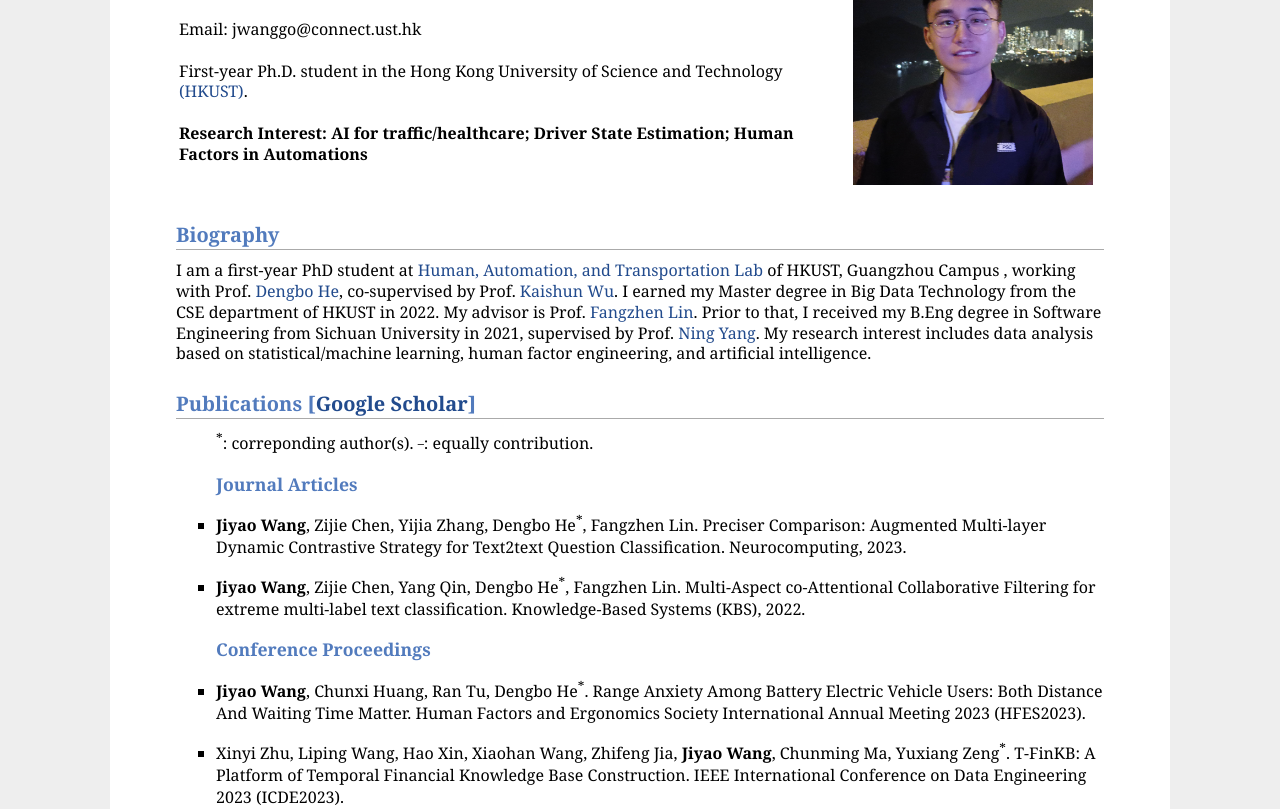
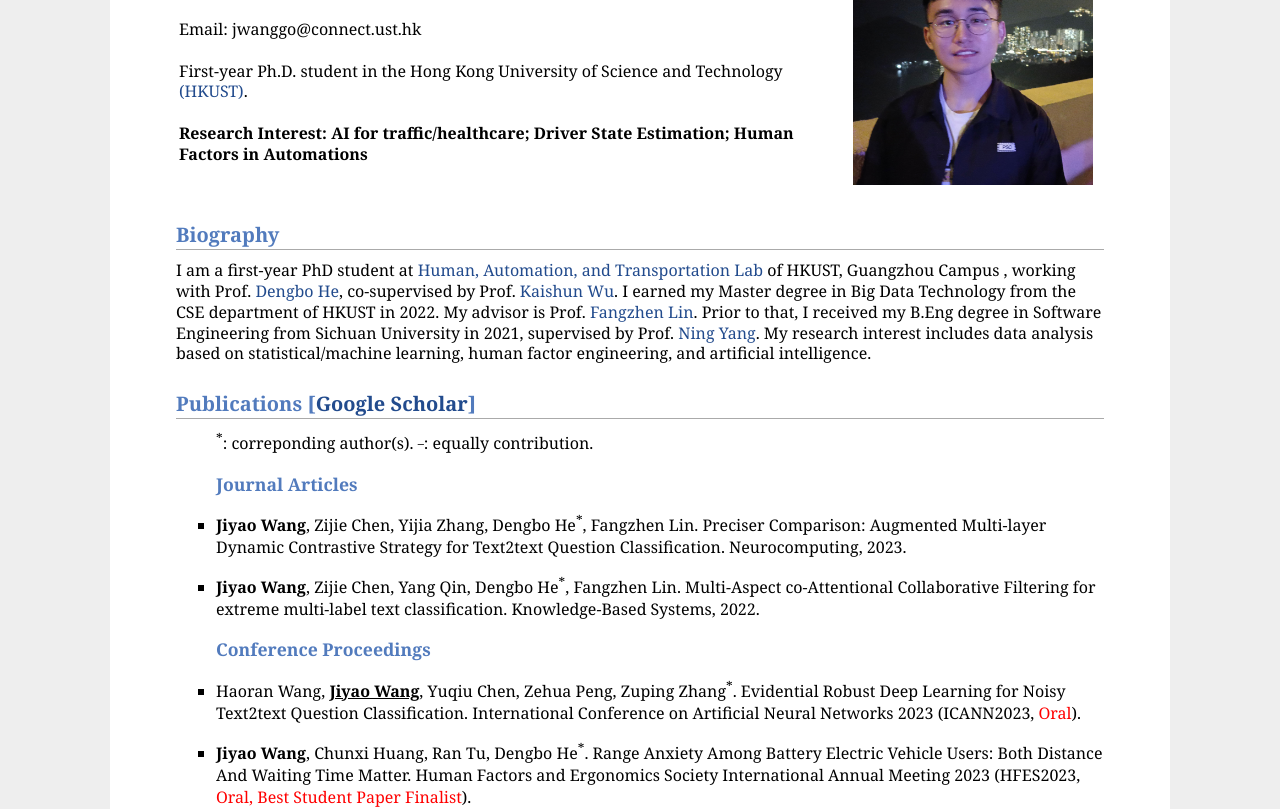
Before and after one commit to WJULYW/WJULYW.github.io, a plain HTML site: page index.html in a window 1280 px wide. Shown: the part 147-956 px from the top of the page. Drawn offline with Linux system fonts and the light colour scheme.

Commit message:
Update index.html

```diff
--- a/index.html
+++ b/index.html
@@ -79,12 +79,15 @@ Prior to that, I received my B.Eng degree in Software Engineering from Sichuan U
   <b>Jiyao Wang</b>, Zijie Chen, Yijia Zhang, Dengbo He<sup>*</sup>, Fangzhen Lin. Preciser Comparison: Augmented Multi-layer Dynamic Contrastive Strategy for Text2text Question Classification. Neurocomputing, 2023.
 </li>
 <li>
-  <b>Jiyao Wang</b>, Zijie Chen, Yang Qin, Dengbo He<sup>*</sup>, Fangzhen Lin. Multi-Aspect co-Attentional Collaborative Filtering for extreme multi-label text classification. Knowledge-Based Systems (KBS), 2022.
+  <b>Jiyao Wang</b>, Zijie Chen, Yang Qin, Dengbo He<sup>*</sup>, Fangzhen Lin. Multi-Aspect co-Attentional Collaborative Filtering for extreme multi-label text classification. Knowledge-Based Systems, 2022.
 </li>
 
 <h3>Conference Proceedings</h3>
 <li>
-  <b>Jiyao Wang</b>, Chunxi Huang, Ran Tu, Dengbo He<sup>*</sup>. Range Anxiety Among Battery Electric Vehicle Users: Both Distance And Waiting Time Matter. Human Factors and Ergonomics Society International Annual Meeting 2023 (HFES2023).
+  Haoran Wang, <b><u>Jiyao Wang</u></b>, Yuqiu Chen, Zehua Peng, Zuping Zhang<sup>*</sup>. Evidential Robust Deep Learning for Noisy Text2text Question Classification. International Conference on Artificial Neural Networks 2023 (ICANN2023, <font color="#FF0000">Oral</font>).
+</li>
+<li>
+  <b>Jiyao Wang</b>, Chunxi Huang, Ran Tu, Dengbo He<sup>*</sup>. Range Anxiety Among Battery Electric Vehicle Users: Both Distance And Waiting Time Matter. Human Factors and Ergonomics Society International Annual Meeting 2023 (HFES2023, <font color="#FF0000">Oral, Best Student Paper Finalist</font>).
 </li>
 <li>
   Xinyi Zhu, Liping Wang, Hao Xin, Xiaohan Wang, Zhifeng Jia, <b>Jiyao Wang</b>, Chunming Ma, Yuxiang Zeng<sup>*</sup>. T-FinKB: A Platform of Temporal Financial Knowledge Base Construction. IEEE International Conference on Data Engineering 2023 (ICDE2023).
```
